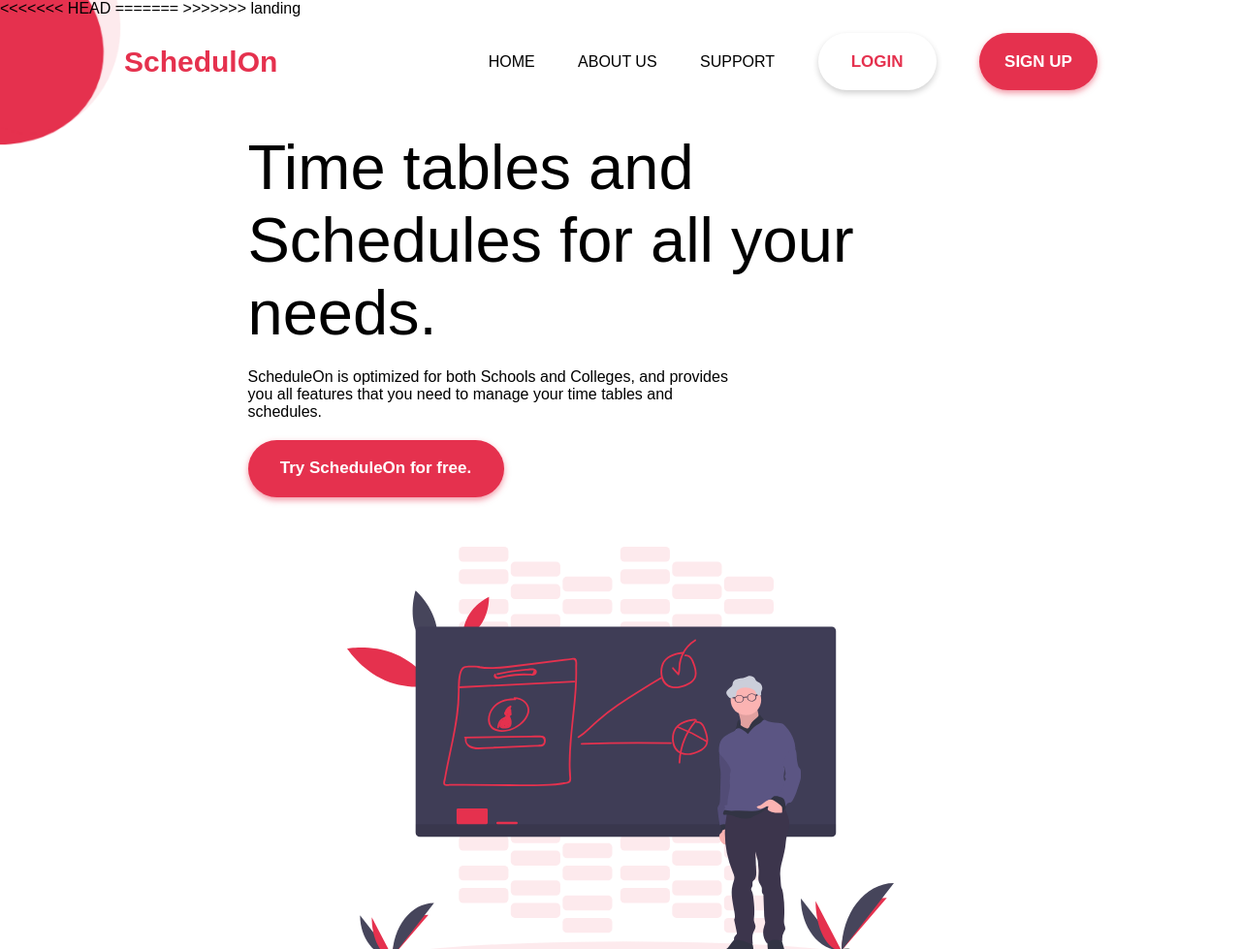
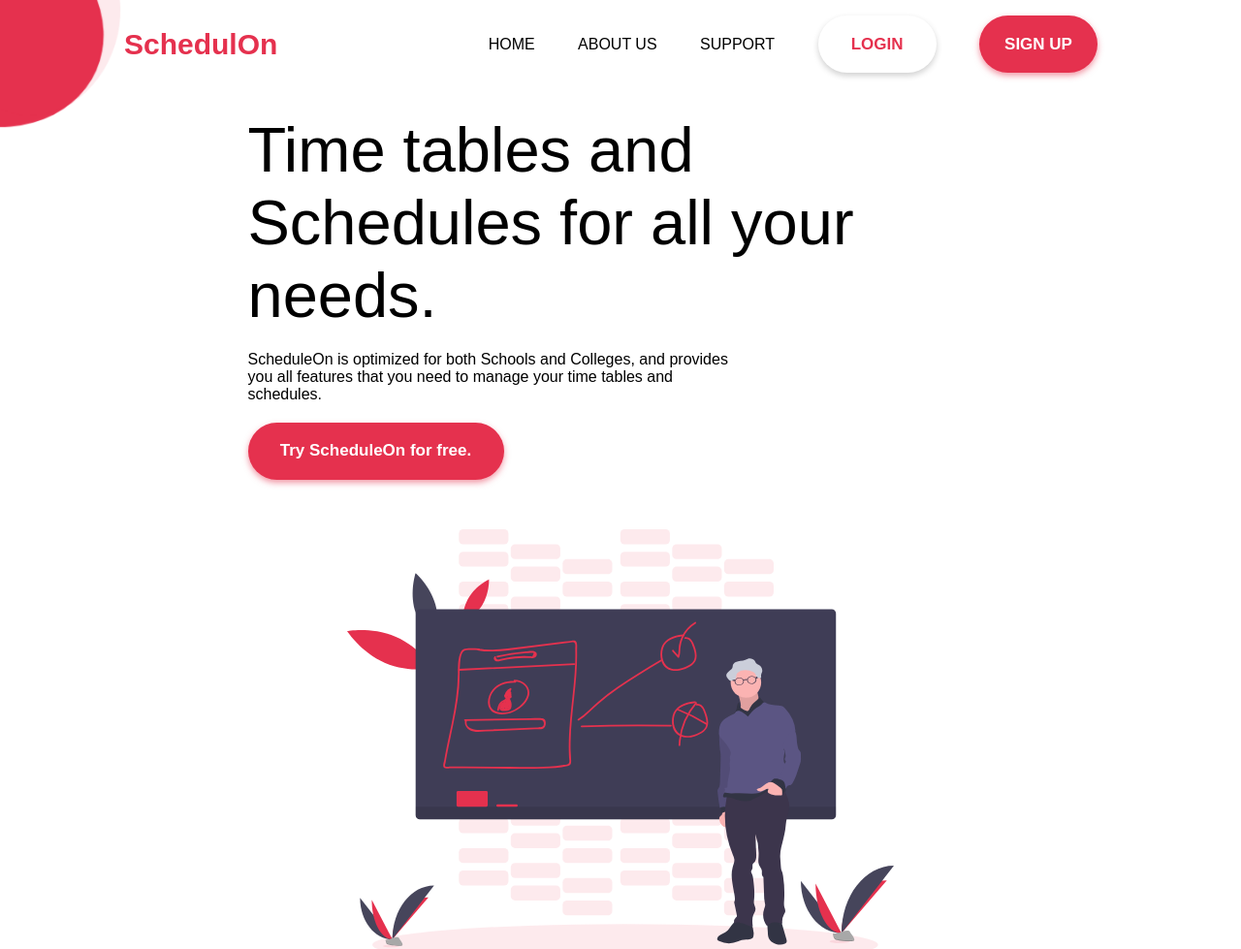
Before and after one commit to AakashKhatu/Schedulon, a Django app: template templates/scheduleon_landing/index.html in a window 1280 px wide. Shown: the whole page at 97% size. Run offline with Django 3.2, Linux system fonts and the light colour scheme; the template is opened without the code that fills it, so the values that code supplies are empty.

Commit message:
Ran out of names

```diff
--- a/templates/scheduleon_landing/index.html
+++ b/templates/scheduleon_landing/index.html
@@ -3,11 +3,9 @@
 <head>
     <meta charset="utf-8" />
     <meta http-equiv="X-UA-Compatible" content="IE=edge">
-<<<<<<< HEAD
+
 	<title>ScheduleeeeOn</title>
-=======
 	<title>ScheduleeeOn</title>
->>>>>>> landing
 	<meta name="theme-color" content="#e5314e">
 	<meta name="viewport" content="width=device-width, initial-scale=1">
 	<link rel="stylesheet" href="https://use.fontawesome.com/releases/v5.7.0/css/all.css" integrity="sha384-lZN37f5QGtY3VHgisS14W3ExzMWZxybE1SJSEsQp9S+oqd12jhcu+A56Ebc1zFSJ" crossorigin="anonymous">
```
